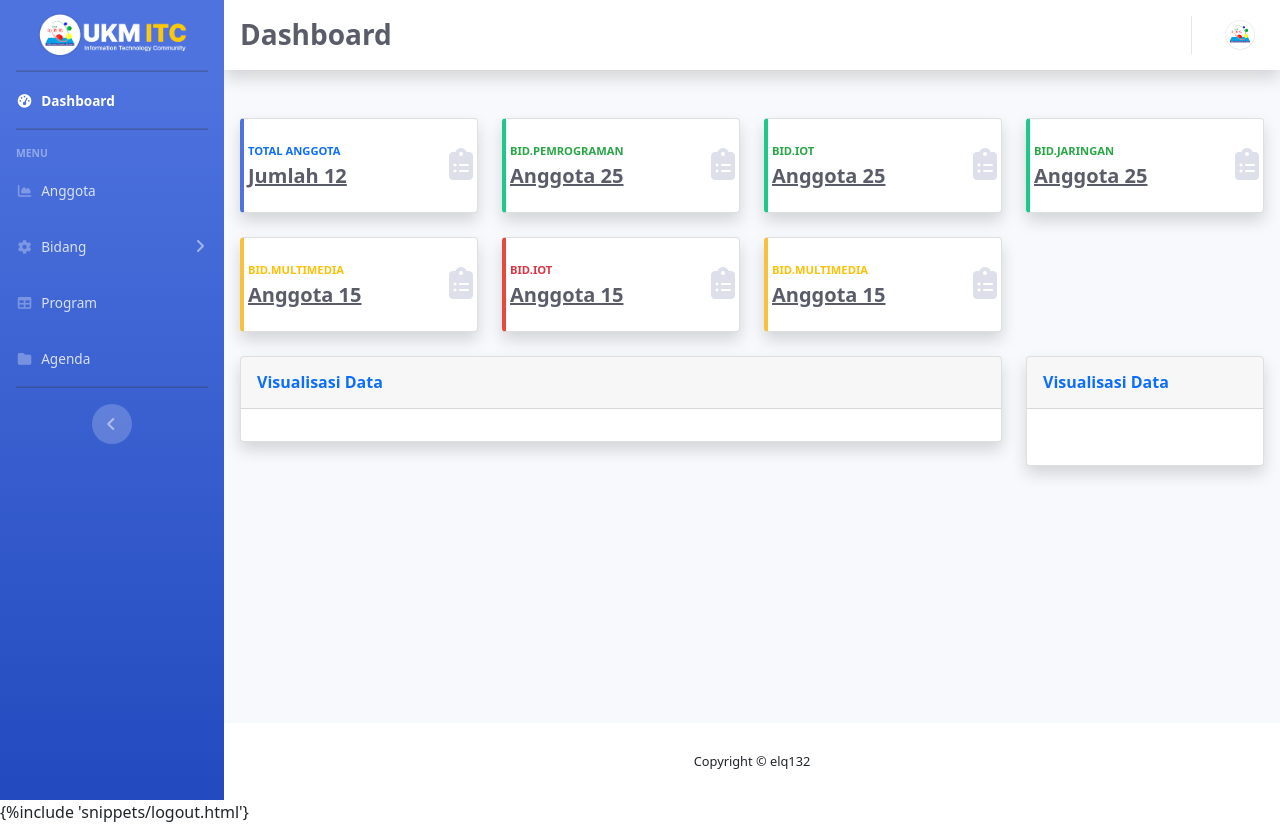
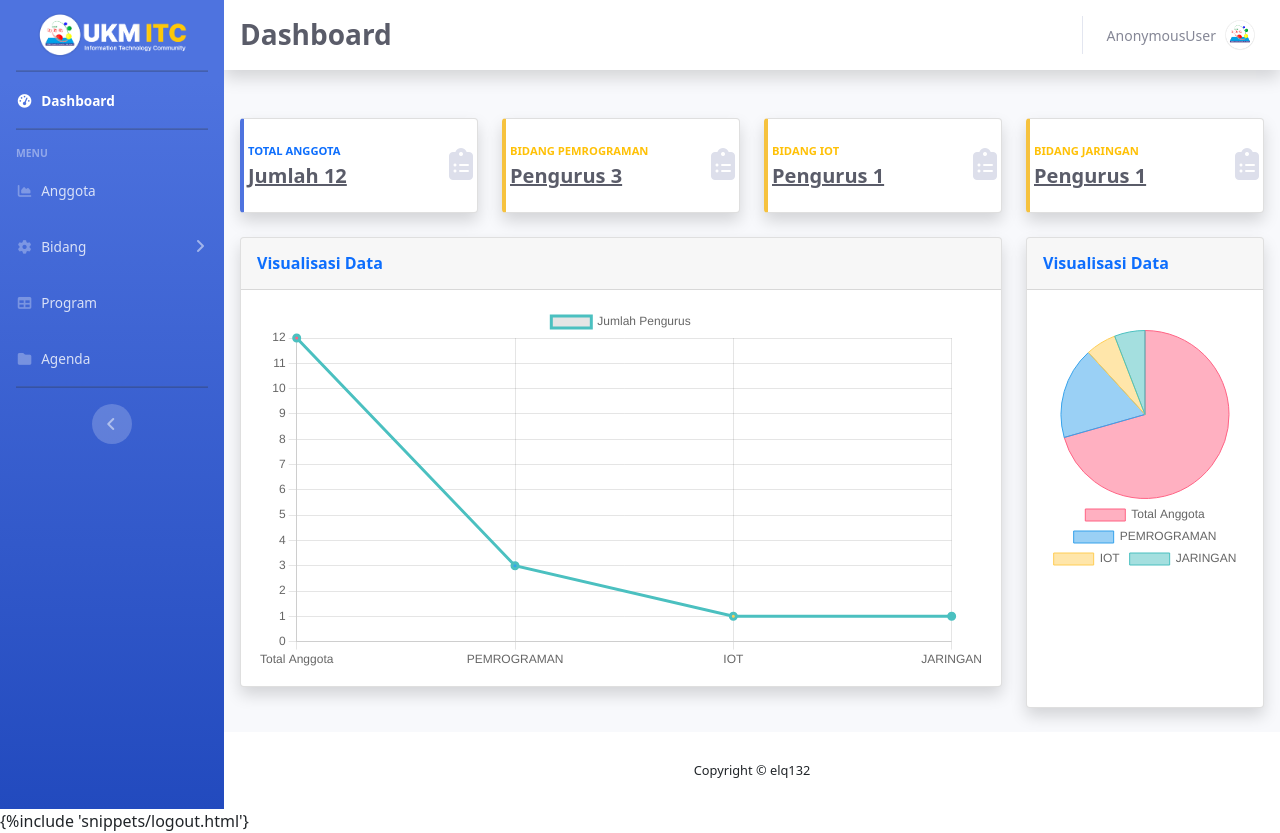
Before and after one commit to ENONGLOSKER/INFORMATION-TECHNOLOGY-COMMUNITY, a Django app: page /dashboard/ in a window 1280 px wide. Run offline with Django 4.2, Linux system fonts and the light colour scheme; data comes from the database, SQL or seed files in the repository; both versions use the stored data as it was after the commit; some libraries are stand-ins or nearby versions.

Commit message:
ADD-DASHBOARD & DIAGRAM

```diff
--- a/ITC_APP/views.py
+++ b/ITC_APP/views.py
@@ -13,22 +13,35 @@
 
 @csrf_exempt
 def dashboard(request):
+    jlh_anggota = Anggota.objects.all().count()
+    bid_nav = Bidang.objects.all()
+
+    # Mendapatkan data jumlah pengurus per bidang
+    data_pengurus_per_bidang = []
     bidangs = Bidang.objects.all()
-    jlh_anggota = Anggota.objects.all().count()
+
+    for bidang in bidangs:
+        jumlah_pengurus = Pengurus.objects.filter(bidang=bidang).count()
+        data_pengurus_per_bidang.append({
+            'nama_bidang': bidang.nama_bidang,
+            'jumlah_pengurus': jumlah_pengurus,
+        })
+
+    context = {
+        'bid_nav': bid_nav,
+        'jlh_anggota': jlh_anggota,
+        'data_pengurus_per_bidang': data_pengurus_per_bidang,
+    }
+
+    return render(request, 'dashboard.html', context)
 
 
-    context = {
-        'bidang': bidangs,
-        'jlh_anggota':jlh_anggota,
-
-        }
-    return render(request,'dashboard.html',context)
 
 # ANGGOTA
 
 @csrf_exempt
 def anggota_create(request):
-    bidang = Bidang.objects.all()
+    bid_nav = Bidang.objects.all()
     if request.method == 'POST':
         form = AnggotaForm(request.POST)
         if form.is_valid():
@@ -41,17 +54,17 @@
 
     context = {
         'form': form,
-        'bidang': bidang,
+        'bid_nav': bid_nav,
     }
     return render(request, 'anggota_crate.html',context)
 @csrf_exempt
 def anggota(request):
     data = Anggota.objects.all().order_by('-id')
-    bidangs = Bidang.objects.all()
+    bid_nav = Bidang.objects.all()
 
     context = {
         'datas':data,
-        'bidang': bidangs,
+        'bid_nav': bid_nav,
     }
 
     if request.method == 'POST':
@@ -63,7 +76,7 @@
     return render(request,'anggota.html',context)
 @csrf_exempt
 def anggota_update(request,id):
-    bidang = Bidang.objects.all()
+    bid_nav = Bidang.objects.all()
     anggota = get_object_or_404(Anggota, id=id)
     if request.method == 'POST':
         form = AnggotaForm(request.POST, instance=anggota)
@@ -77,18 +90,18 @@
 
     context ={
         'form': form,
-        'bidang': bidang,
+        'bid_nav': bid_navbid_nav,
     }
 
     return render(request, 'anggota_crate.html',context )
 @csrf_exempt
 def anggota_detail(request,id):
-    bidang = Bidang.objects.all()
+    bid_nav = Bidang.objects.all()
     anggota = get_object_or_404(Anggota, id=id)
 
     context = {
         'anggota': anggota,
-        'bidang': bidang,
+        'bid_nav': bid_nav,
     }
     return render(request,'anggota_detail.html',context)
 @csrf_exempt
@@ -99,21 +112,21 @@
 
 #bidang
 def bidang_list(request):
-    bidangs = Bidang.objects.all()
+    bid_nav = Bidang.objects.all()
     context = {
-        'bidang': bidangs,
+        'bidang': bid_nav,
         }
     return render(request, 'snippets/navbar.html',context )
 
 def bidang(request):
-    bidangs = Bidang.objects.all()
+    bid_nav = Bidang.objects.all()
     context = {
-        'bidang': bidangs,
+        'bidang': bid_nav,
         }
     return render(request, 'bidang.html',context )
 
 def bidang_create(request):
-    bidang = Bidang.objects.all()
+    bid_nav = Bidang.objects.all()
     if request.method == 'POST':
         form = BidangForm(request.POST)
         if form.is_valid():
@@ -125,12 +138,12 @@
 
     context = {
         'form': form,
-        'bidang': bidang,
+        'bid_nav': bid_nav,
     }
     return render(request, 'bidang_create.html',context)
 
 def bidang_update(request,id):
-    bidang = Bidang.objects.all()
+    bid_nav = Bidang.objects.all()
     bidangs = get_object_or_404(Bidang, id=id)
     if request.method == 'POST':
         form = BidangForm(request.POST, instance=bidangs)
@@ -144,7 +157,7 @@
 
     context ={
         'form': form,
-        'bidang': bidang,
+        'bid_nav': bid_nav,
     }
 
     return render(request, 'bidang_create.html',context )
@@ -156,36 +169,37 @@
 
 # pengurus
 def pengurus_list(request, id):
-    bidang = Bidang.objects.all()
+    bid_nav = Bidang.objects.all()
     bidangs = get_object_or_404(Bidang, id=id)
     pengurus = bidangs.bidang.all()
     context={
         'bidangs': bidangs,
-        'bidang': bidang,
+        'bid_nav': bid_nav,
         'pengurus': pengurus,
     }
 
     return render(request, 'pengurus.html',context )
 
 def pengurus_create(request):
-    bidang = Bidang.objects.all()
+    bid_nav = Bidang.objects.all()
     if request.method == 'POST':
         form = PengurusForm(request.POST)
         if form.is_valid():
-            form.save()
-            messages.success(request, " Data Berhasil di Tambah!")
-            return redirect('dashboard:bidang')
+            pengurus = form.save()  # Simpan objek pengurus ke dalam variabel
+            messages.success(request, "Data Berhasil di Tambah!")
+            return redirect('dashboard:pengurus', id=pengurus.bidang.id)  # Redirect ke pengurus bidang yang sesuai
     else:
         form = PengurusForm()
 
     context = {
         'form': form,
-        'bidang': bidang,
+        'bid_nav': bid_nav,
     }
     return render(request, 'pengurus_crate.html',context)
 
+
 def pengurus_update(request,id):
-    bidang = Bidang.objects.all()
+    bid_nav = Bidang.objects.all()
     pengurus = get_object_or_404(Pengurus, id=id)
     if request.method == 'POST':
         form = PengurusForm(request.POST, instance=pengurus)
@@ -199,7 +213,7 @@
 
     context ={
         'form': form,
-        'bidang': bidang,
+        'bid_nav': bid_nav,
     }
 
     return render(request, 'pengurus_crate.html',context )
--- a/TEMPLATES/anggota.html
+++ b/TEMPLATES/anggota.html
@@ -58,9 +58,9 @@
             <li class="nav-item dropdown no-arrow">
                 <a class="nav-link dropdown-toggle" href="#" id="userDropdown" role="button"
                     data-toggle="dropdown" aria-haspopup="true" aria-expanded="false">
-                    <span class="mr-2 d-none d-lg-inline text-gray-600 small">admin</span>
-                    <!-- <img class="img-profile rounded-circle"
-                        src="{%static 'img/akun-user.png'%}"> -->
+                    <span class="mr-2 d-none d-lg-inline text-gray-600 small">{{user}}</span>
+                    <img class="img-profile rounded-circle"
+                        src="{%static 'img/logo.png'%}">
                 </a>
                 <!-- Dropdown - User Information -->
                 <div class="dropdown-menu dropdown-menu-right shadow animated--grow-in"
--- a/TEMPLATES/anggota_detail.html
+++ b/TEMPLATES/anggota_detail.html
@@ -58,9 +58,9 @@
             <li class="nav-item dropdown no-arrow">
                 <a class="nav-link dropdown-toggle" href="#" id="userDropdown" role="button"
                     data-toggle="dropdown" aria-haspopup="true" aria-expanded="false">
-                    <span class="mr-2 d-none d-lg-inline text-gray-600 small">admin</span>
-                    <!-- <img class="img-profile rounded-circle"
-                        src="{%static 'img/akun-user.png'%}"> -->
+                    <span class="mr-2 d-none d-lg-inline text-gray-600 small">{{user}}</span>
+                    <img class="img-profile rounded-circle"
+                        src="{%static 'img/logo.png'%}">
                 </a>
                 <!-- Dropdown - User Information -->
                 <div class="dropdown-menu dropdown-menu-right shadow animated--grow-in"
--- a/TEMPLATES/bidang.html
+++ b/TEMPLATES/bidang.html
@@ -58,9 +58,9 @@
             <li class="nav-item dropdown no-arrow">
                 <a class="nav-link dropdown-toggle" href="#" id="userDropdown" role="button"
                     data-toggle="dropdown" aria-haspopup="true" aria-expanded="false">
-                    <span class="mr-2 d-none d-lg-inline text-gray-600 small">admin</span>
-                    <!-- <img class="img-profile rounded-circle"
-                        src="{%static 'img/akun-user.png'%}"> -->
+                    <span class="mr-2 d-none d-lg-inline text-gray-600 small">{{user}}</span>
+                    <img class="img-profile rounded-circle"
+                        src="{%static 'img/logo.png'%}">
                 </a>
                 <!-- Dropdown - User Information -->
                 <div class="dropdown-menu dropdown-menu-right shadow animated--grow-in"
--- a/TEMPLATES/bidang_create.html
+++ b/TEMPLATES/bidang_create.html
@@ -58,9 +58,9 @@
             <li class="nav-item dropdown no-arrow">
                 <a class="nav-link dropdown-toggle" href="#" id="userDropdown" role="button"
                     data-toggle="dropdown" aria-haspopup="true" aria-expanded="false">
-                    <span class="mr-2 d-none d-lg-inline text-gray-600 small">admin</span>
-                    <!-- <img class="img-profile rounded-circle"
-                        src="{%static 'img/akun-user.png'%}"> -->
+                    <span class="mr-2 d-none d-lg-inline text-gray-600 small">{{user}}</span>
+                    <img class="img-profile rounded-circle"
+                        src="{%static 'img/logo.png'%}">
                 </a>
                 <!-- Dropdown - User Information -->
                 <div class="dropdown-menu dropdown-menu-right shadow animated--grow-in"
--- a/TEMPLATES/dashboard.html
+++ b/TEMPLATES/dashboard.html
@@ -64,7 +64,7 @@
             <li class="nav-item dropdown no-arrow">
                 <a class="nav-link dropdown-toggle" href="#" id="userDropdown" role="button"
                     data-toggle="dropdown" aria-haspopup="true" aria-expanded="false">
-                    <span class="mr-2 d-none d-lg-inline text-gray-600 small"></span>
+                    <span class="mr-2 d-none d-lg-inline text-gray-600 small">{{user}}</span>
                     <img class="img-profile rounded-circle"
                         src="{%static 'img/logo.png'%}">
                 </a>
@@ -113,15 +113,16 @@
                 </div>
             </div>
 
-            <!-- Earnings (Monthly) Card Example -->
-            {%for data_jlh in bidang%}
+            {% for data_bidang in data_pengurus_per_bidang %}
                 <div class="col-xl-3 col-md-6 mb-4">
-                <div class="card border-left-success shadow h-100 py-2">
+                    <div class="card border-left-warning shadow h-100 py-2">
                         <div class="card-body">
                             <div class="row no-gutters align-items-center">
                                 <div class="col mr-2">
-                                <div class="text-xs font-weight-bold text-success text-uppercase mb-1">Bid.{{data_jlh.nama_bidang}}</div>
-                                <div class="h5 mb-0 font-weight-bold text-gray-800"><a href="" class="text-gray-800" >Anggota 25</a></div>
+                                    <div class="text-xs font-weight-bold text-warning text-uppercase mb-1">Bidang {{ data_bidang.nama_bidang }}</div>
+                                    <div class="h5 mb-0 font-weight-bold text-gray-800">
+                                        <a href="" class="text-gray-800">Pengurus {{ data_bidang.jumlah_pengurus }}</a>
+                                    </div>
                                 </div>
                                 <div class="col-auto">
                                     <i class="fas fa-clipboard-list fa-2x text-gray-300"></i>
@@ -130,58 +131,9 @@
                         </div>
                     </div>
                 </div>
-            {%endfor%}
+            {% endfor %}
 
-            <!-- Pending Requests Card Example -->
-            <div class="col-xl-3 col-md-6 mb-4">
-                <div class="card border-left-warning shadow h-100 py-2">
-                    <div class="card-body">
-                        <div class="row no-gutters align-items-center">
-                            <div class="col mr-2">
-                                <div class="text-xs font-weight-bold text-warning text-uppercase mb-1">Bid.Multimedia</div>
-                                <div class="h5 mb-0 font-weight-bold text-gray-800"><a href="" class="text-gray-800">Anggota 15</a></div>
-                            </div>
-                            <div class="col-auto">
-                                <i class="fas fa-clipboard-list fa-2x text-gray-300"></i>
-                            </div>
-                        </div>
-                    </div>
-                </div>
-            </div>
 
-            <!-- Pending Requests Card Example -->
-            <div class="col-xl-3 col-md-6 mb-4">
-                <div class="card border-left-danger shadow h-100 py-2">
-                    <div class="card-body">
-                        <div class="row no-gutters align-items-center">
-                            <div class="col mr-2">
-                                <div class="text-xs font-weight-bold text-danger text-uppercase mb-1">Bid.IOT</div>
-                                <div class="h5 mb-0 font-weight-bold text-gray-800"><a href="" class="text-gray-800">Anggota 15</a></div>
-                            </div>
-                            <div class="col-auto">
-                                <i class="fas fa-clipboard-list fa-2x text-gray-300"></i>
-                            </div>
-                        </div>
-                    </div>
-                </div>
-            </div>
-
-            <!-- Pending Requests Card Example -->
-            <div class="col-xl-3 col-md-6 mb-4">
-                <div class="card border-left-warning shadow h-100 py-2">
-                    <div class="card-body">
-                        <div class="row no-gutters align-items-center">
-                            <div class="col mr-2">
-                                <div class="text-xs font-weight-bold text-warning text-uppercase mb-1">Bid.Multimedia</div>
-                                <div class="h5 mb-0 font-weight-bold text-gray-800"><a href="" class="text-gray-800">Anggota 15</a></div>
-                            </div>
-                            <div class="col-auto">
-                                <i class="fas fa-clipboard-list fa-2x text-gray-300"></i>
-                            </div>
-                        </div>
-                    </div>
-                </div>
-            </div>
 
         </div>
         <div class="row">
@@ -196,7 +148,6 @@
                         <div class="dropdown no-arrow">
                             <a class="dropdown-toggle" href="#" role="button" id="dropdownMenuLink"
                                 data-toggle="dropdown" aria-haspopup="true" aria-expanded="false">
-
                             </a>
                             <div class="dropdown-menu dropdown-menu-right shadow animated--fade-in"
                                 aria-labelledby="dropdownMenuLink">
@@ -204,8 +155,8 @@
                         </div>
                     </div>
                     <!-- Card Body -->
-                    <div class="card-body">
-
+                    <div class="card-body" >
+                        <canvas id="barChart"></canvas>
                     </div>
                 </div>
             </div>
@@ -221,10 +172,10 @@
                         </div>
                     </div>
                     <!-- Card Body -->
-                    <div class="card-body">
-                        <!-- <div class="chart-pie pt-4 pb-2">
-                            <canvas id="chartpkh"></canvas>
-                        </div> -->
+                    <div class="card-body" style="padding-bottom: 100px;">
+                        <div class="chart-pie pt-4 pb-2">
+                            <canvas id="piediagram"></canvas>
+                        </div>
                         <div class="mt-4 text-center small">
 
                         </div>
@@ -235,4 +186,118 @@
         <!-- end content data-->
     </div>
 </div>
+
+
+<!-- Memasukkan Chart.js melalui CDN -->
+<script src="https://cdn.jsdelivr.net/npm/chart.js"></script>
+<script>
+    document.addEventListener('DOMContentLoaded', function() {
+        var ctx = document.getElementById('barChart').getContext('2d');
+
+        var data = {
+            labels: [
+                'Total Anggota',
+                {% for bidang in bid_nav %}
+                    '{{ bidang.nama_bidang }}',
+                {% endfor %}
+            ],
+            datasets: [{
+                label: 'Jumlah Pengurus',
+                data: [
+                    {{ jlh_anggota }},
+                    {% for bidang_data in data_pengurus_per_bidang %}
+                        {{ bidang_data.jumlah_pengurus }},
+                    {% endfor %}
+                ],
+                borderColor: 'rgba(75, 192, 192, 1)',
+                borderWidth: 3,
+                pointBackgroundColor: [
+                    'rgba(255, 99, 132, 1)',
+                    'rgba(54, 162, 235, 1)',
+                    'rgba(255, 206, 86, 1)',
+                    'rgba(75, 192, 192, 1)',
+                    'rgba(153, 102, 255, 1)',
+                    'rgba(255, 159, 64, 1)'
+                ],
+                fill: false
+            }]
+        };
+
+        var myChart = new Chart(ctx, {
+            type: 'line',
+            data: data,
+            options: {
+                scales: {
+                    y: {
+                        beginAtZero: true,
+                        ticks: {
+                            stepSize: 1
+                        }
+                    }
+                }
+            }
+        });
+
+
+    });
+</script>
+
+<script>
+    document.addEventListener('DOMContentLoaded', function() {
+        var ctx = document.getElementById('piediagram').getContext('2d');
+
+        var data = {
+            labels: [
+                'Total Anggota',
+                {% for bidang in bid_nav %}
+                    '{{ bidang.nama_bidang }}',
+                {% endfor %}
+            ],
+            datasets: [{
+                label: 'Jumlah Pengurus',
+                data: [
+                    {{ jlh_anggota }},
+                    {% for bidang_data in data_pengurus_per_bidang %}
+                        {{ bidang_data.jumlah_pengurus }},
+                    {% endfor %}
+                ],
+                backgroundColor: [
+                    'rgba(255, 99, 132, 0.5)',
+                    'rgba(54, 162, 235, 0.5)',
+                    'rgba(255, 206, 86, 0.5)',
+                    'rgba(75, 192, 192, 0.5)',
+                    'rgba(153, 102, 255, 0.5)',
+                    'rgba(255, 159, 64, 0.5)'
+                ],
+                borderColor: [
+                    'rgba(255, 99, 132, 1)',
+                    'rgba(54, 162, 235, 1)',
+                    'rgba(255, 206, 86, 1)',
+                    'rgba(75, 192, 192, 1)',
+                    'rgba(153, 102, 255, 1)',
+                    'rgba(255, 159, 64, 1)'
+                ],
+                borderWidth: 1
+            }]
+        };
+
+        var myChart = new Chart(ctx, {
+            type: 'pie',  // Jenis grafik: pie chart
+            data: data,
+            options: {
+                responsive: true,
+                maintainAspectRatio: false,
+                plugins: {
+                    legend: {
+                        position: 'bottom',
+                    },
+                    tooltip: {
+                        position: 'nearest'
+                    }
+                }
+            }
+        });
+    });
+    </script>
+
 {%endblock konten%}
--- a/TEMPLATES/pengurus.html
+++ b/TEMPLATES/pengurus.html
@@ -58,9 +58,9 @@
             <li class="nav-item dropdown no-arrow">
                 <a class="nav-link dropdown-toggle" href="#" id="userDropdown" role="button"
                     data-toggle="dropdown" aria-haspopup="true" aria-expanded="false">
-                    <span class="mr-2 d-none d-lg-inline text-gray-600 small">admin</span>
-                    <!-- <img class="img-profile rounded-circle"
-                        src="{%static 'img/akun-user.png'%}"> -->
+                    <span class="mr-2 d-none d-lg-inline text-gray-600 small">{{user}}</span>
+                    <img class="img-profile rounded-circle"
+                        src="{%static 'img/logo.png'%}">
                 </a>
                 <!-- Dropdown - User Information -->
                 <div class="dropdown-menu dropdown-menu-right shadow animated--grow-in"
--- a/TEMPLATES/pengurus_crate.html
+++ b/TEMPLATES/pengurus_crate.html
@@ -58,9 +58,9 @@
             <li class="nav-item dropdown no-arrow">
                 <a class="nav-link dropdown-toggle" href="#" id="userDropdown" role="button"
                     data-toggle="dropdown" aria-haspopup="true" aria-expanded="false">
-                    <span class="mr-2 d-none d-lg-inline text-gray-600 small">admin</span>
-                    <!-- <img class="img-profile rounded-circle"
-                        src="{%static 'img/akun-user.png'%}"> -->
+                    <span class="mr-2 d-none d-lg-inline text-gray-600 small">{{user}}</span>
+                    <img class="img-profile rounded-circle"
+                        src="{%static 'img/logo.png'%}">
                 </a>
                 <!-- Dropdown - User Information -->
                 <div class="dropdown-menu dropdown-menu-right shadow animated--grow-in"
--- a/TEMPLATES/program_calendar.html
+++ b/TEMPLATES/program_calendar.html
@@ -58,9 +58,9 @@
             <li class="nav-item dropdown no-arrow">
                 <a class="nav-link dropdown-toggle" href="#" id="userDropdown" role="button"
                     data-toggle="dropdown" aria-haspopup="true" aria-expanded="false">
-                    <span class="mr-2 d-none d-lg-inline text-gray-600 small">admin</span>
-                    <!-- <img class="img-profile rounded-circle"
-                        src="{%static 'img/akun-user.png'%}"> -->
+                    <span class="mr-2 d-none d-lg-inline text-gray-600 small">{{user}}</span>
+                    <img class="img-profile rounded-circle"
+                        src="{%static 'img/logo.png'%}">
                 </a>
                 <!-- Dropdown - User Information -->
                 <div class="dropdown-menu dropdown-menu-right shadow animated--grow-in"
--- a/TEMPLATES/program_list.html
+++ b/TEMPLATES/program_list.html
@@ -58,9 +58,9 @@
             <li class="nav-item dropdown no-arrow">
                 <a class="nav-link dropdown-toggle" href="#" id="userDropdown" role="button"
                     data-toggle="dropdown" aria-haspopup="true" aria-expanded="false">
-                    <span class="mr-2 d-none d-lg-inline text-gray-600 small">admin</span>
-                    <!-- <img class="img-profile rounded-circle"
-                        src="{%static 'img/akun-user.png'%}"> -->
+                    <span class="mr-2 d-none d-lg-inline text-gray-600 small">{{user}}</span>
+                    <img class="img-profile rounded-circle"
+                        src="{%static 'img/logo.png'%}">
                 </a>
                 <!-- Dropdown - User Information -->
                 <div class="dropdown-menu dropdown-menu-right shadow animated--grow-in"
--- a/TEMPLATES/snippets/navbar.html
+++ b/TEMPLATES/snippets/navbar.html
@@ -44,7 +44,7 @@
         <div id="collapseTwo" class="collapse" aria-labelledby="headingTwo" data-parent="#accordionSidebar">
             <div class="bg-white py-2 collapse-inner rounded">
                 <h6 class="collapse-header">Pilih Bidang:</h6>
-                {%for bid in bidang%}
+                {%for bid in bid_nav%}
                     <a class="collapse-item" href="{%url 'dashboard:pengurus' bid.id%}">{{bid.nama_bidang}}</a>
                 {%endfor%}
                 <hr class="sidebar-divider">
```
Also changed, not shown: db.sqlite3. Lines whose indentation alone changed are shown as unchanged.
